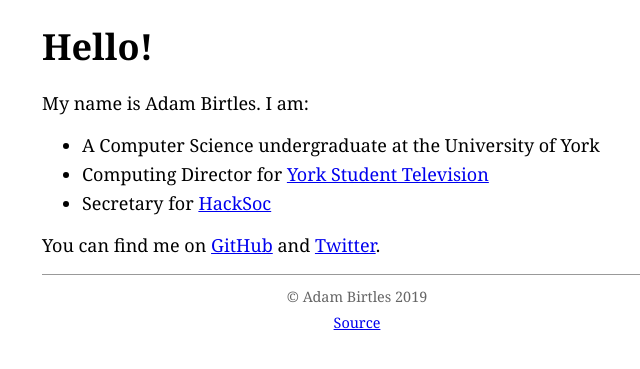
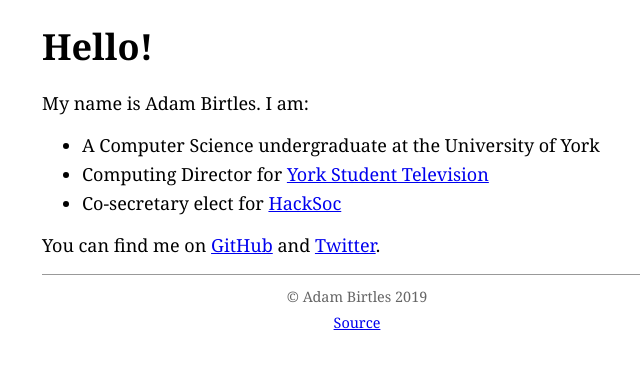
Before and after one commit to adambirtles/adambirtles.com, a Jekyll site: the page built from index.md, in a window 1280 px wide. Shown: the top 369 px of the page, without its empty margins (283-923 px from the left). Built offline with Jekyll 4.4.1, drawn with Linux system fonts in a browser that asks for light colours; our own code applies the rules of GitHub Pages for plain Markdown files.

Commit message:
Update HackSoc position

```diff
--- a/index.md
+++ b/index.md
@@ -12,7 +12,7 @@ My name is Adam Birtles. I am:
 
 - A Computer Science undergraduate at the University of York
 - Computing Director for [York Student Television][ystv]
-- Secretary for [HackSoc][hacksoc]
+- Co-secretary elect for [HackSoc][hacksoc]
 
 You can find me on [GitHub][github] and [Twitter][twitter].
 
```
